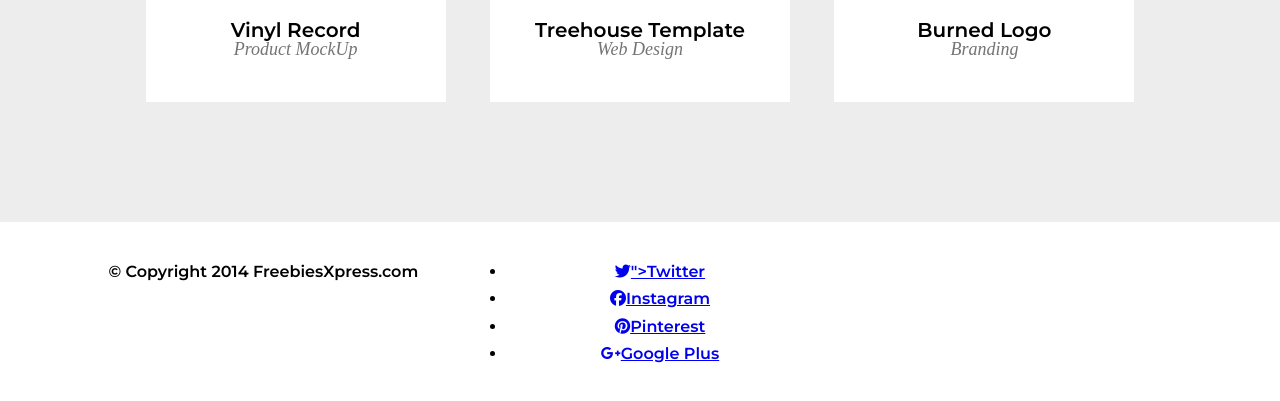
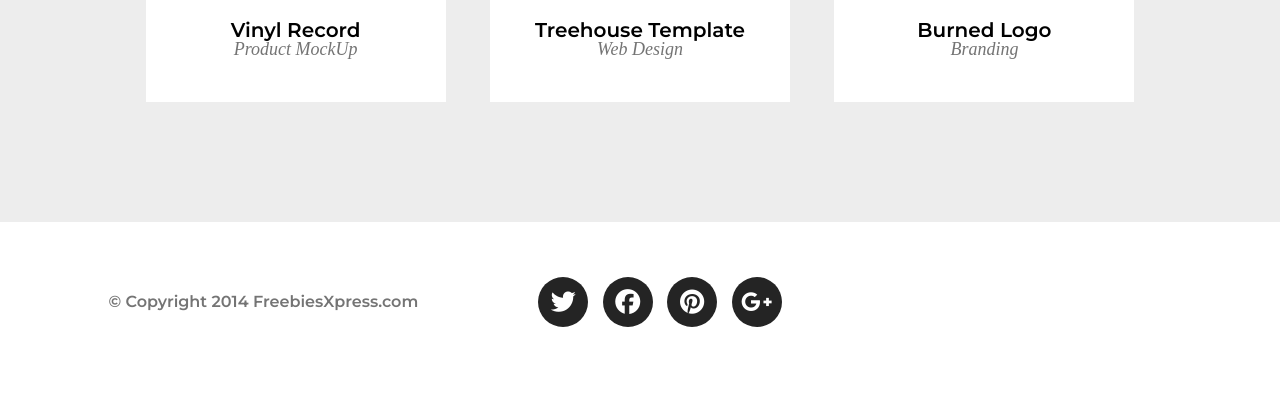
Before and after one commit to tomszop/zadanie-4.6, a website: page index.html in a window 1280 px wide. Shown: the part 2534-2935 px from the top of the page. Drawn offline with Linux system fonts and the light colour scheme; a web font is replaced by a local one.

Commit message:
Add footer style

```diff
--- a/sass/style.scss
+++ b/sass/style.scss
@@ -96,7 +96,7 @@ h4 {
             margin-left: 50px;
         }
 
-        /* Splash */
+/* Splash */
 
 .splash {
     height: 100vh;
@@ -218,3 +218,36 @@ h4 {
   .card:hover {
     box-shadow: 0 8px 16px 0 rgba(0,0,0,0.2);
   }
+
+/*footer*/
+
+.footer {
+    padding: 30px 0;
+    p {
+    font-size: 16px;
+    color: $color-grey;
+    }
+    ul {
+        margin: auto;
+        text-decoration: none;
+        li {
+            text-decoration: none;
+            font-size: 0;
+            display: inline;
+            .icon {
+                font-size: 25px;
+                color: $color-light;
+                background: $color-dark;
+                width: 50px;
+                height: 50px;
+                border-radius: 50px;
+                margin: 5px;
+            }
+            i {
+                width: 50px;
+                height: 50px;
+                line-height: 50px;
+            }
+        }
+    }
+}
```
Also changed, not shown: css/style.css, 1 other file.
